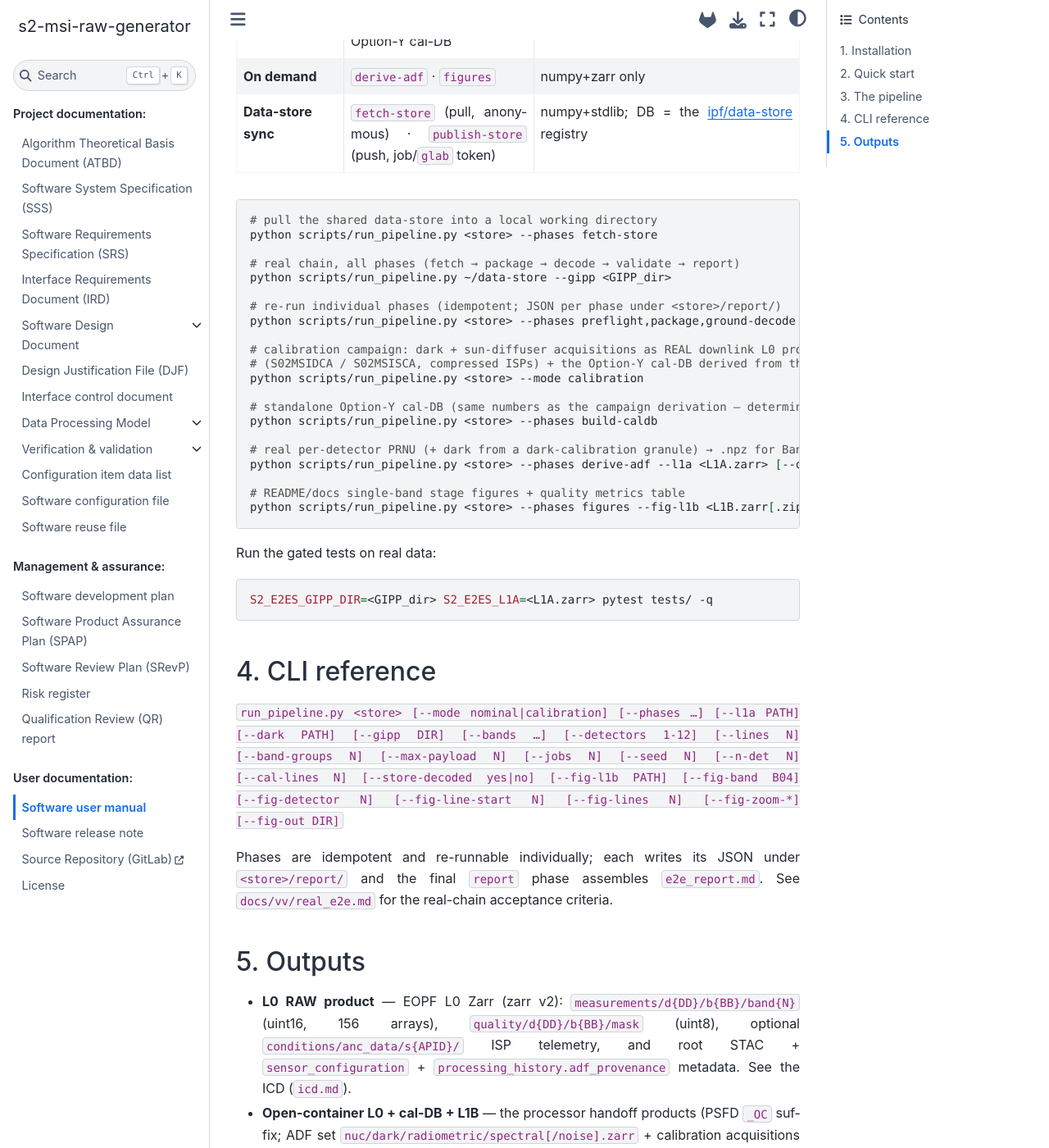
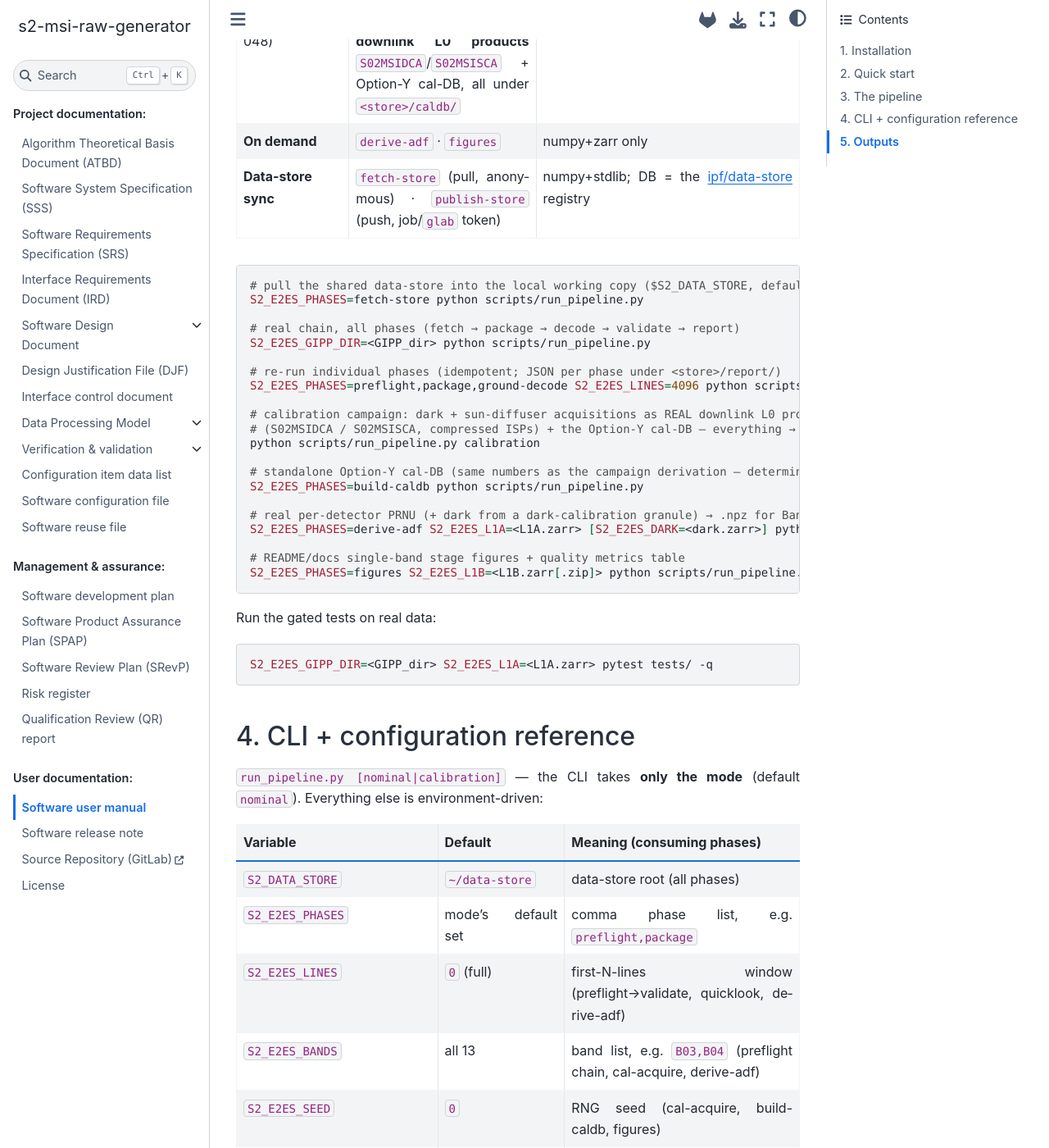
Before and after one commit to AstroCan17/s2-msi-raw-generator, a Sphinx documentation site: the page built from docs/sum.md, in a window 1280 px wide and 1400 px high, scrolled down 1312 px. Shown: the whole window at 82% size. Built offline with Sphinx 7.4.7 and the Sphinx Book theme 1.1.4, drawn with Linux system fonts in a browser that asks for light colours; pages that are not in the unit, such as notebooks, are missing from menus; some of the changed text lies outside the part shown.

Commit message:
refactor!: mode-only CLI — store + tuning via S2_DATA_STORE / S2_E2ES_* env; cal products under caldb/
The driver now takes just the mode (nominal default | calibration). The store
root comes from $S2_DATA_STORE (default ~/data-store); every tuning knob is an
S2_E2ES_* variable (PHASES/LINES/BANDS/SEED/NDET/CAL_LINES/L1A/DARK/GIPP_DIR/
L1B/PUBLISH_*). The 14 never-overridden flags are deleted with their defaults
hardcoded; publish provenance is stamped from CI_JOB_URL. Calibration products
(S02MSIDCA/S02MSISCA + cal-DB ADFs) all land under <store>/caldb/ — l0/ holds
only nominal products (msi-processor cal-decode updated in lockstep, MR 35).
CI jobs configure via variables:, tests via monkeypatched env.

````diff
--- a/docs/sum.md
+++ b/docs/sum.md
@@ -44,38 +44,40 @@ tests. Real-data runs need an EOPF L1A/L1B `.zarr` and the operational GIPP fold
 
 All operations run through the **single driver** `scripts/run_pipeline.py`: a phase-structured,
 idempotent pipeline over one data-store root (`inputs/ caldb/ l0/ l1a_prime/ l1b/ quicklook/
-figures/ report/`). Every product file name follows the EOPF PSFD §3 convention
+figures/ report/`; `$S2_DATA_STORE`, default `~/data-store`). Nominal L0s land under `l0/`;
+every calibration product (the `S02MSIDCA`/`S02MSISCA` campaign L0s + the cal-DB ADFs) under
+`caldb/`. Every product file name follows the EOPF PSFD §3 convention
 (`s2_msi_raw_generator.naming`, REQ-FUNC-091).
 
 | Phase set | Phases | Needs |
 |---|---|---|
 | **Nominal mode** (default; REQ-FUNC-093) | `fetch-l1a fetch-l0 preflight package ground-decode l0-decode validate radiometric-vv scan-l0 quicklook report` — real S2 product → synthetic RAW downlink | numpy+zarr; `ground-decode`/`l0-decode`/`validate` need `eopf==2.8.1` + `msi_processor` |
-| **Calibration mode** (`--mode calibration`; REQ-FUNC-048) | `cal-acquire cal-package build-caldb report` — dark (DASC) + sun-diffuser (ABSR) campaign → **real downlink L0 products** `S02MSIDCA`/`S02MSISCA` + Option-Y cal-DB | numpy+zarr only |
+| **Calibration mode** (`calibration`; REQ-FUNC-048) | `cal-acquire cal-package build-caldb report` — dark (DASC) + sun-diffuser (ABSR) campaign → **real downlink L0 products** `S02MSIDCA`/`S02MSISCA` + Option-Y cal-DB, all under `<store>/caldb/` | numpy+zarr only |
 | **On demand** | `derive-adf` · `figures` | numpy+zarr only |
 | **Data-store sync** | `fetch-store` (pull, anonymous) · `publish-store` (push, job/`glab` token) | numpy+stdlib; DB = the [ipf/data-store](https://gitlab.eopf.copernicus.eu/ipf/data-store) registry |
 
 ```bash
-# pull the shared data-store into a local working directory
-python scripts/run_pipeline.py <store> --phases fetch-store
+# pull the shared data-store into the local working copy ($S2_DATA_STORE, default ~/data-store)
+S2_E2ES_PHASES=fetch-store python scripts/run_pipeline.py
 
 # real chain, all phases (fetch → package → decode → validate → report)
-python scripts/run_pipeline.py ~/data-store --gipp <GIPP_dir>
+S2_E2ES_GIPP_DIR=<GIPP_dir> python scripts/run_pipeline.py
 
 # re-run individual phases (idempotent; JSON per phase under <store>/report/)
-python scripts/run_pipeline.py <store> --phases preflight,package,ground-decode --lines 4096
+S2_E2ES_PHASES=preflight,package,ground-decode S2_E2ES_LINES=4096 python scripts/run_pipeline.py
 
 # calibration campaign: dark + sun-diffuser acquisitions as REAL downlink L0 products
-# (S02MSIDCA / S02MSISCA, compressed ISPs) + the Option-Y cal-DB derived from the same frames
-python scripts/run_pipeline.py <store> --mode calibration
+# (S02MSIDCA / S02MSISCA, compressed ISPs) + the Option-Y cal-DB — everything → <store>/caldb/
+python scripts/run_pipeline.py calibration
 
 # standalone Option-Y cal-DB (same numbers as the campaign derivation — deterministic seeds)
-python scripts/run_pipeline.py <store> --phases build-caldb
+S2_E2ES_PHASES=build-caldb python scripts/run_pipeline.py
 
 # real per-detector PRNU (+ dark from a dark-calibration granule) → .npz for BandADF.from_product
-python scripts/run_pipeline.py <store> --phases derive-adf --l1a <L1A.zarr> [--dark <dark.zarr>]
+S2_E2ES_PHASES=derive-adf S2_E2ES_L1A=<L1A.zarr> [S2_E2ES_DARK=<dark.zarr>] python scripts/run_pipeline.py
 
 # README/docs single-band stage figures + quality metrics table
-python scripts/run_pipeline.py <store> --phases figures --fig-l1b <L1B.zarr[.zip]>
+S2_E2ES_PHASES=figures S2_E2ES_L1B=<L1B.zarr[.zip]> python scripts/run_pipeline.py
 ```
 
 Run the gated tests on real data:
@@ -84,12 +86,25 @@ Run the gated tests on real data:
 S2_E2ES_GIPP_DIR=<GIPP_dir> S2_E2ES_L1A=<L1A.zarr> pytest tests/ -q
 ```
 
-## 4. CLI reference
+## 4. CLI + configuration reference
 
-`run_pipeline.py <store> [--mode nominal|calibration] [--phases …] [--l1a PATH] [--dark PATH]
-[--gipp DIR] [--bands …] [--detectors 1-12] [--lines N] [--band-groups N] [--max-payload N]
-[--jobs N] [--seed N] [--n-det N] [--cal-lines N] [--store-decoded yes|no] [--fig-l1b PATH] [--fig-band B04]
-[--fig-detector N] [--fig-line-start N] [--fig-lines N] [--fig-zoom-*] [--fig-out DIR]`
+`run_pipeline.py [nominal|calibration]` — the CLI takes **only the mode** (default
+`nominal`). Everything else is environment-driven:
+
+| Variable | Default | Meaning (consuming phases) |
+|---|---|---|
+| `S2_DATA_STORE` | `~/data-store` | data-store root (all phases) |
+| `S2_E2ES_PHASES` | mode's default set | comma phase list, e.g. `preflight,package` |
+| `S2_E2ES_LINES` | `0` (full) | first-N-lines window (preflight→validate, quicklook, derive-adf) |
+| `S2_E2ES_BANDS` | all 13 | band list, e.g. `B03,B04` (preflight chain, cal-acquire, derive-adf) |
+| `S2_E2ES_SEED` | `0` | RNG seed (cal-acquire, build-caldb, figures) |
+| `S2_E2ES_NDET` | `400` | campaign / cal-DB detector width (cal-acquire, build-caldb) |
+| `S2_E2ES_CAL_LINES` | `256` | calibration-acquisition lines per frame (cal-acquire, cal-package) |
+| `S2_E2ES_L1A` | store download | L1A path override (preflight chain, derive-adf) |
+| `S2_E2ES_DARK` | — | dark-calibration granule (derive-adf) |
+| `S2_E2ES_GIPP_DIR` | — | operational GIPP dir (radiometric-vv, figures) |
+| `S2_E2ES_L1B` | — | real L1B for the `figures` phase |
+| `S2_E2ES_PUBLISH_NAME` / `_VERSION` / `_LAYER` | `products` / — / `products` | publish-store package coordinates (`_VERSION` is required by the phase) |
 
 Phases are idempotent and re-runnable individually; each writes its JSON under
 `<store>/report/` and the final `report` phase assembles `e2e_report.md`. See
````
Also changed, not shown: CHANGELOG.md (+16 -2 lines), README.md (+18 -14 lines), docs/icd.md (+4 -3 lines), docs/index.md (+1 -1 lines), .gitlab-ci.yml, 3 other files.
